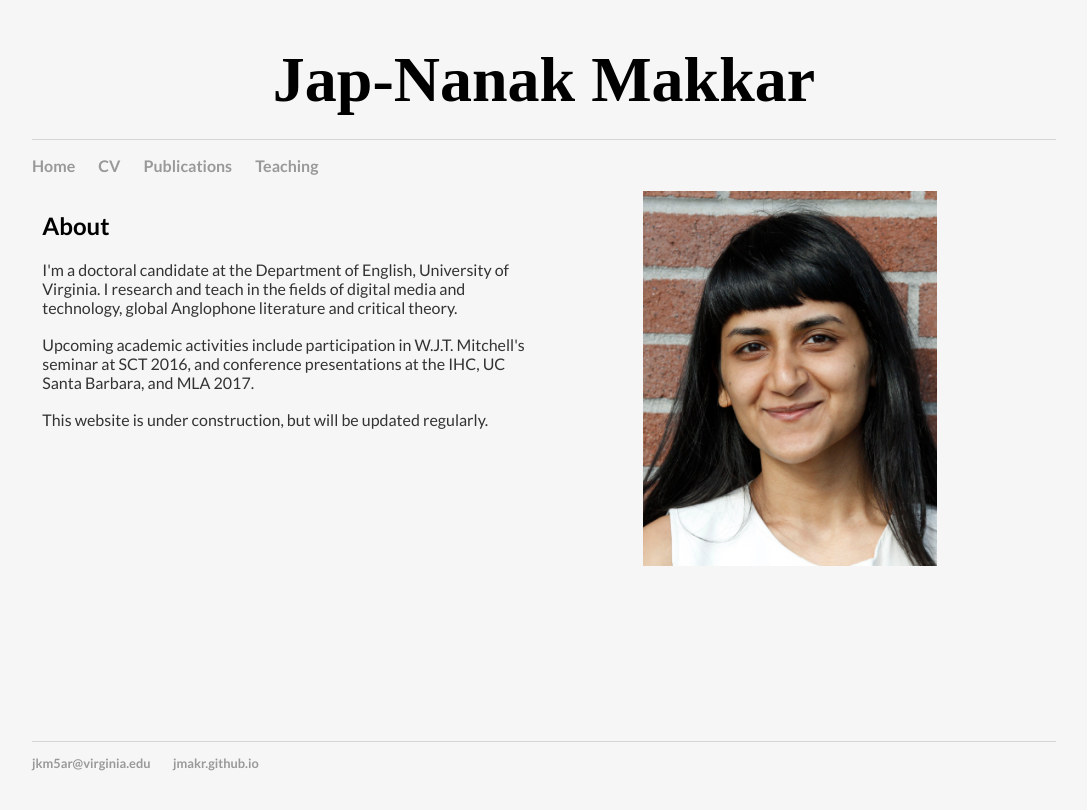
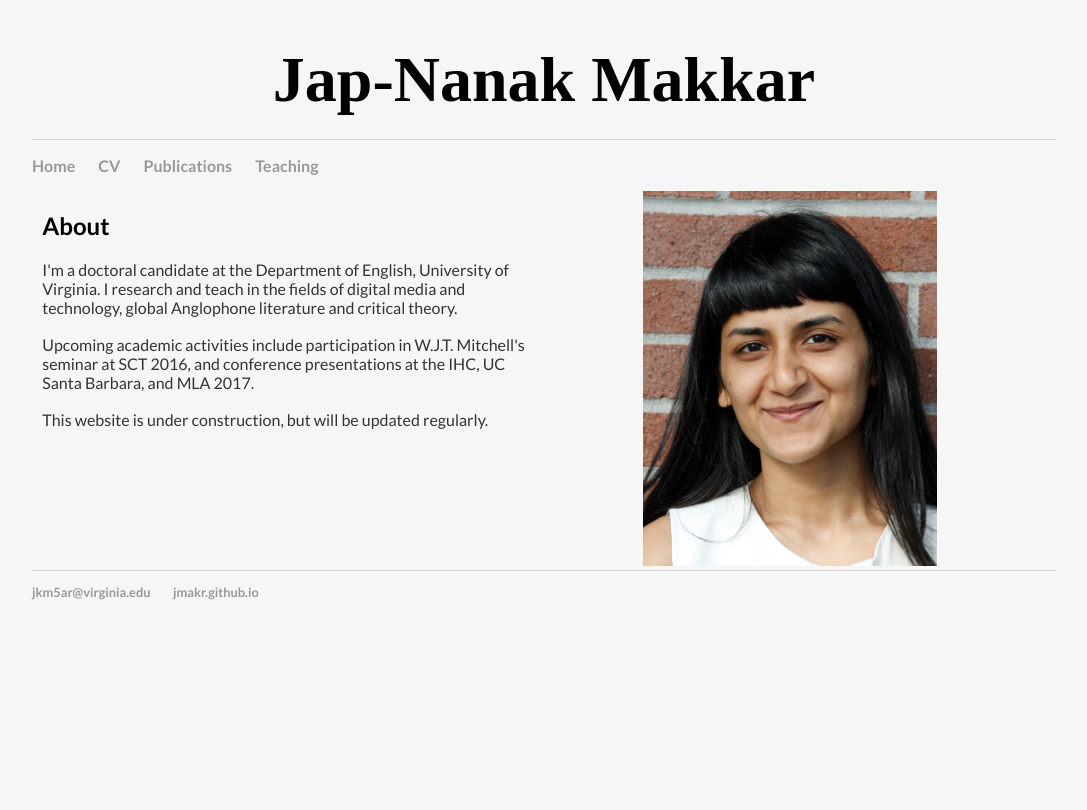
Before and after one commit to jmakr/jmakr.github.io, a Jekyll site: the page built from index.html, in a window 1280 px wide. Shown: the top 810 px of the page, without its empty margins (96-1183 px from the left). Built offline with Jekyll 4.4.1, drawn with Linux system fonts in a browser that asks for light colours.

Commit message:
Update main.css

```diff
--- a/css/main.css
+++ b/css/main.css
@@ -53,7 +53,7 @@
 .blurb {
     float: left;
     width: 48%;
-    height: 550px;
+    height: 65%;
     padding-left:1%;
 
 
@@ -69,7 +69,7 @@
 .imagebox {
     float:left;
     width: 50%;
-    height: 550px;
+    height: 65%;
 
 }
 .imagecenter{
```
